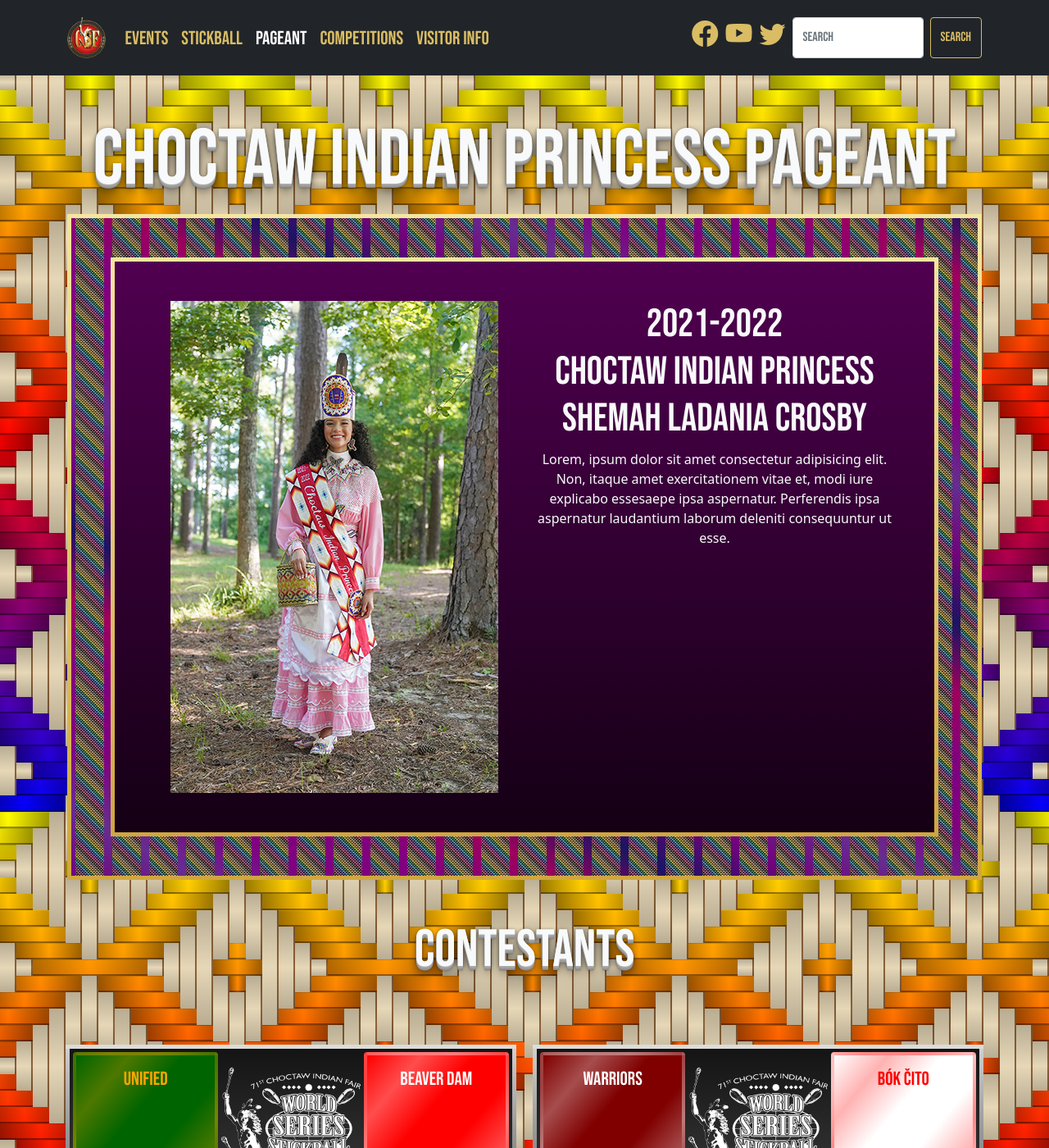
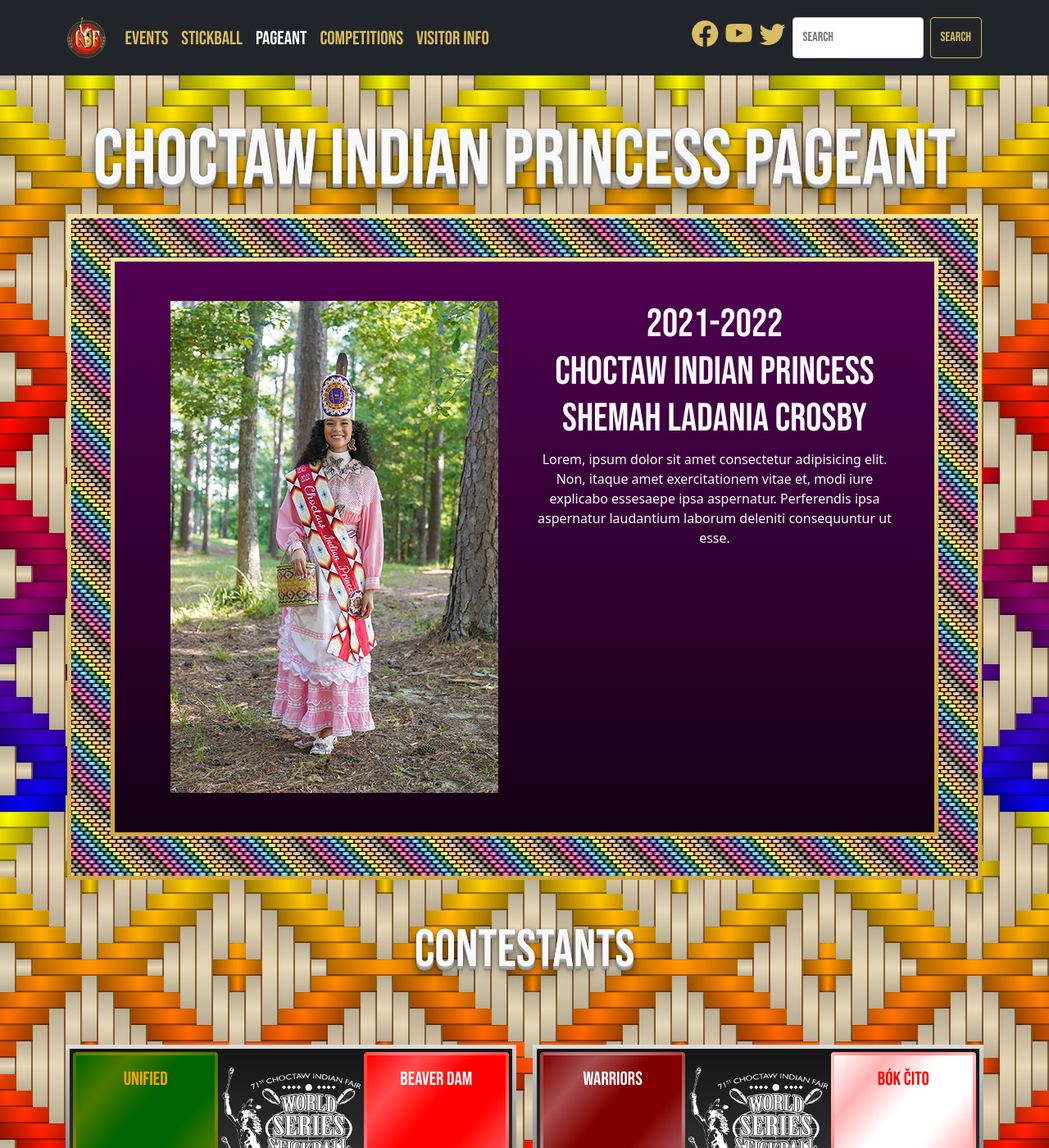
Before and after one commit to smattera/smattera.github.io, a Jekyll site: the page built from pageant/index.md, in a window 1280 px wide and 1400 px high. Shown: the whole window at 82% size. Built offline with Jekyll 4.4.1, drawn with Linux system fonts in a browser that asks for light colours; nearby versions of some CDN libraries.

Commit message:
Update main.scss

```diff
--- a/assets/css/main.css
+++ b/assets/css/main.css
@@ -189,9 +189,8 @@
 }
 
 .beadwork-bg {
-  background: url("/assets/img/bead.svg"), linear-gradient(30deg, #72037c, #662d91, purple, purple, #9e005d, #1b1464, #72037c, #662d91, purple, purple, #9e005d, #1b1464, #72037c, #662d91, purple, purple, #9e005d, #1b1464);
-  background-size: 45px 35px, cover;
-  background-attachment: fixed, fixed;
+  background: url("/assets/img/bead.svg");
+  background-size: 100px 100px;
 }
 
 .card-gold-border {
--- a/assets/css/main.scss
+++ b/assets/css/main.scss
@@ -223,9 +223,8 @@
 }
 
 .beadwork-bg {
-  background: url("/assets/img/bead.svg"), linear-gradient(30deg,rgb(114,3,124),rgb(102,45,145),rgb(128,0,128),rgb(128,0,128),rgb(158,0,93),rgb(27,20,100),rgb(114,3,124),rgb(102,45,145),rgb(128,0,128),rgb(128,0,128),rgb(158,0,93),rgb(27,20,100),rgb(114,3,124),rgb(102,45,145),rgb(128,0,128),rgb(128,0,128),rgb(158,0,93),rgb(27,20,100),);
-  background-size: 45px 35px, cover;
-  background-attachment: fixed, fixed;
+  background: url("/assets/img/bead.svg")/*, linear-gradient(30deg,rgb(114,3,124),rgb(102,45,145),rgb(128,0,128),rgb(128,0,128),rgb(158,0,93),rgb(27,20,100),rgb(114,3,124),rgb(102,45,145),rgb(128,0,128),rgb(128,0,128),rgb(158,0,93),rgb(27,20,100),rgb(114,3,124),rgb(102,45,145),rgb(128,0,128),rgb(128,0,128),rgb(158,0,93),rgb(27,20,100),)*/;
+  background-size: 100px 100px;
 }
 
 .card-gold-border {
```
Also changed, not shown: 1 other file.
